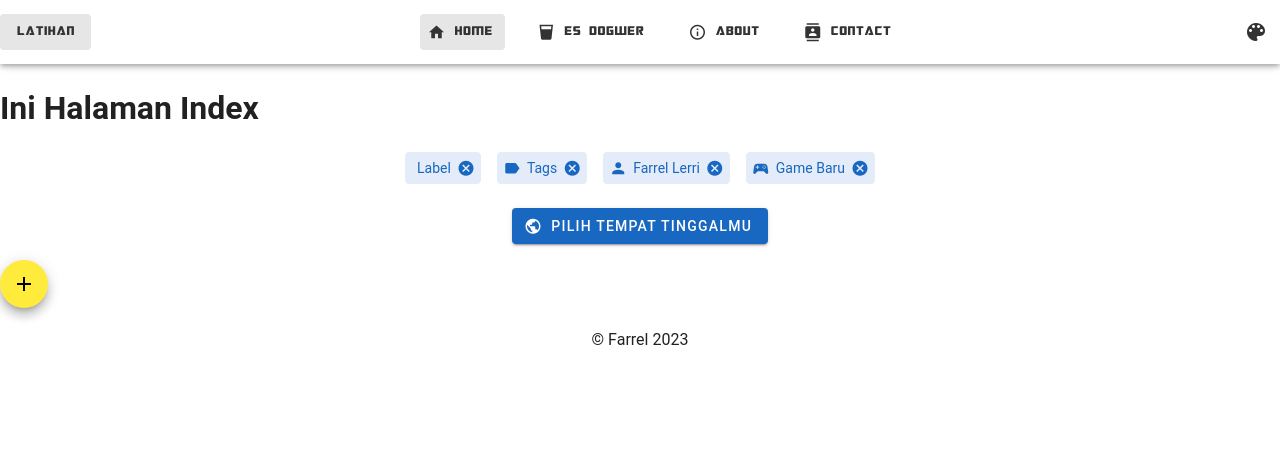
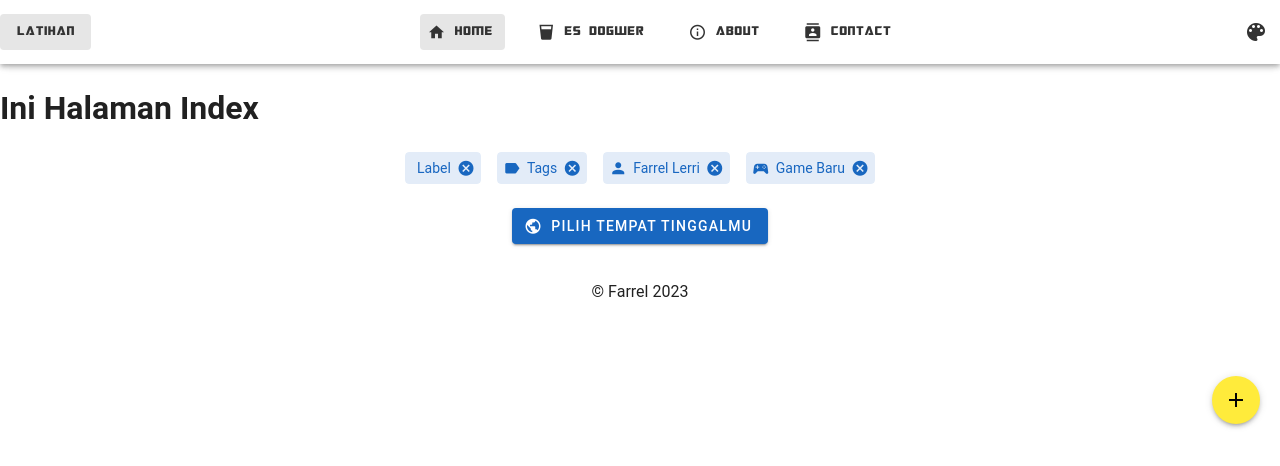
Before and after one commit to farrelzkrs/Styling-and-Assets-Nuxt, a Nuxt app: page / in a window 1280 px wide. Shown: the top 466 px of the page. Built offline with nearby package versions, Linux system fonts and the light colour scheme.

Commit message:
floating action buttons and bottom nav

```diff
--- a/layouts/default.vue
+++ b/layouts/default.vue
@@ -159,24 +159,26 @@ const toggleNavbarStyle = () => {
             />
           </div>
         </v-app-bar>
-      </header>
-      <v-main>
-        <slot />
-        <v-btn
-          class="fab-toggle"
-          color="yellow"
-          icon
-          elevation="8"
-          @click="toggleBottomNav"
-        >
-          <v-icon>{{ active ? "mdi-minus" : "mdi-plus" }}</v-icon>
-        </v-btn>
-        <v-bottom-navigation v-if="active" color="primary" class="custom-bottom-nav" app>
+        <v-bottom-navigation v-if="active" color="primary" app>
           <v-btn to="/" icon="mdi-home" />
           <v-btn to="/esdoger" icon="mdi-cup" />
           <v-btn to="/about" icon="mdi-information-outline" />
           <v-btn to="/contact" icon="mdi-contacts" />
         </v-bottom-navigation>
+      </header>
+      <v-main>
+        <slot />
+        <v-fab
+          color="yellow"
+          transition="fade"
+          absolute
+          location="right center"
+          icon
+          style="right: 20px"
+          @click="toggleBottomNav"
+        >
+          <v-icon>{{ active ? "mdi-minus" : "mdi-plus" }}</v-icon>
+        </v-fab>
         <footer style="text-align: center; margin-top: 20px">&copy; Farrel 2023</footer>
       </v-main>
     </v-app>
```
